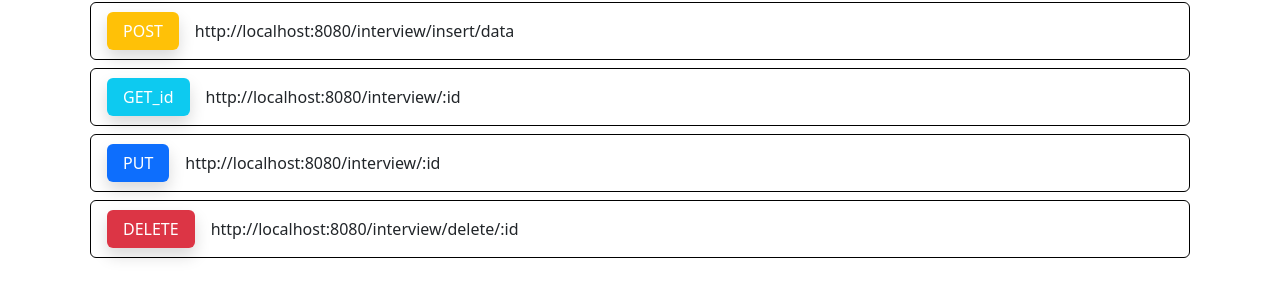
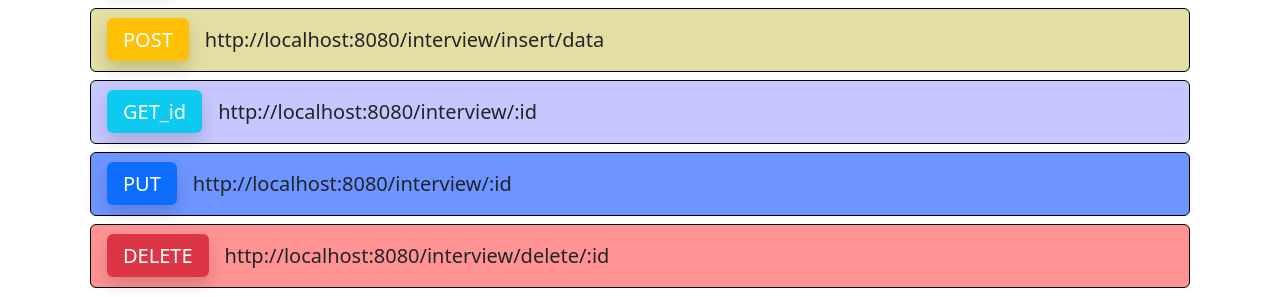
Before and after one commit to KaranSinghWebdeveloper/interviewapi, a website: page index.html in a window 1280 px wide. Shown: the part 262-559 px from the top of the page. Drawn offline with nearby package versions, Linux system fonts and the light colour scheme.

Commit message:
Update index.html

```diff
--- a/index.html
+++ b/index.html
@@ -5,7 +5,7 @@
     <meta charset="UTF-8">
     <meta name="viewport" content="width=device-width, initial-scale=1.0">
     <title>Welcome To Interview Api's (Node.js)</title>
-    <!-- <link rel="stylesheet" href="/style.css"> -->
+    <link rel="stylesheet" href="/style.css">
     <link href="https://cdn.jsdelivr.net/npm/bootstrap@5.3.3/dist/css/bootstrap.min.css" rel="stylesheet">
     <script src="https://cdn.jsdelivr.net/npm/bootstrap@5.3.3/dist/js/bootstrap.bundle.min.js"></script>
 </head>
```
